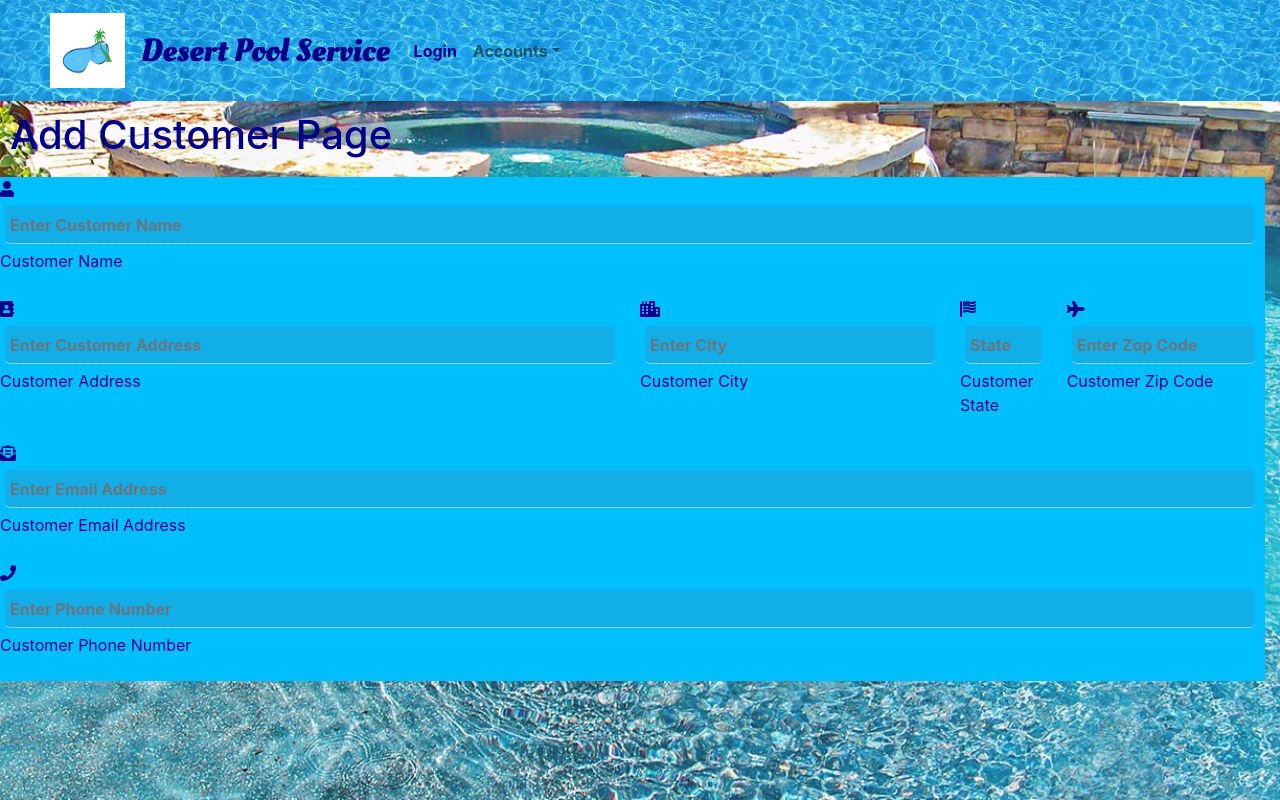
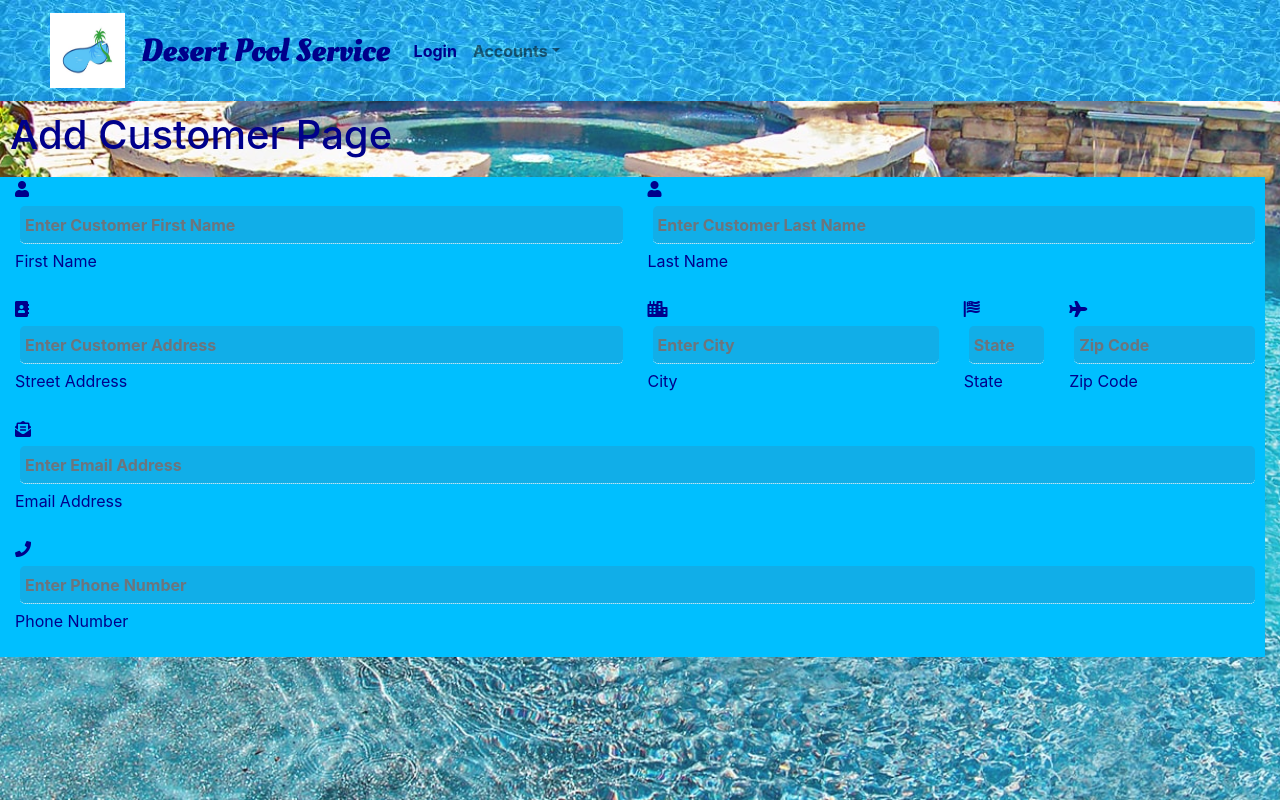
Before and after one commit to bayar-ali/desert-pool-service, a React (Create React App) app in the folder client/: page /addcustomer in a window 1280 px wide. Shown: the top 800 px of the page. Built offline with nearby package versions, Linux system fonts and the light colour scheme.

Commit message:
Updated customer data pulled from db to have address as an object.

```diff
--- a/client/src/components/customercard/CustomerCard.css
+++ b/client/src/components/customercard/CustomerCard.css
@@ -4,6 +4,7 @@
     text-align: left;
     padding-right: 15px!important;
     margin-right: 15px;
+    padding-left: 15px!important;
 }
 
 .formatInput {
--- a/client/src/components/customercard/CustomerCard.js
+++ b/client/src/components/customercard/CustomerCard.js
@@ -3,7 +3,7 @@ import "./CustomerCard.css"
 import { MDBRow, MDBCol, MDBBtn, MDBInput } from 'mdbreact';
 // import "./CustomerCard.css"
 
-function CustomerCard({CustomerRecord, handleChange, editable}) {
+function CustomerCard({ CustomerRecord, handleChange, editable }) {
 
 
     return (
@@ -13,9 +13,9 @@ function CustomerCard({CustomerRecord, handleChange, editable}) {
                     <MDBCol>
                         <MDBInput
                             className="formatInput"
-                            label='Customer Name'
-                            name="Name"
-                            value={CustomerRecord.Name}
+                            label='First Name'
+                            name="firstName"
+                            value={CustomerRecord.firstName}
                             onChange={handleChange}
                             icon='user'
                             group
@@ -24,15 +24,34 @@ function CustomerCard({CustomerRecord, handleChange, editable}) {
                             validate
                             error='wrong'
                             success='right'
-                            placeHolder="Enter Customer Name"
+                            placeHolder="Enter Customer First Name"
                         />
+                    </MDBCol>
+                    <MDBCol>
+                        <MDBInput
+                            className="formatInput"
+                            label='Last Name'
+                            name="lastName"
+                            value={CustomerRecord.lastName}
+                            onChange={handleChange}
+                            icon='user'
+                            group
+                            disabled={editable}
+                            type='text'
+                            validate
+                            error='wrong'
+                            success='right'
+                            placeHolder="Enter Customer Last Name"
+                        />
+                    </MDBCol>
+                </MDBRow>
                 <MDBRow>
                     <MDBCol lg="6">
                         <MDBInput
                             className="formatInput"
-                                    label='Customer Address'
-                                    name="Address"
-                                    value={CustomerRecord.Address}
+                            label='Street Address'
+                            name="address"
+                            value={CustomerRecord.address}
                             onChange={handleChange}
                             icon='address-book'
                             group
@@ -46,9 +65,9 @@ function CustomerCard({CustomerRecord, handleChange, editable}) {
                     <MDBCol lg="3">
                         <MDBInput
                             className="formatInput"
-                                    label='Customer City'
-                                    name="City"
-                                    value={CustomerRecord.City}
+                            label='City'
+                            name="city"
+                            value={CustomerRecord.city}
                             onChange={handleChange}
                             icon='city'
                             group
@@ -62,9 +81,9 @@ function CustomerCard({CustomerRecord, handleChange, editable}) {
                     <MDBCol lg="1">
                         <MDBInput
                             className="formatInput"
-                                    label='Customer State'
-                                    name="State"
-                                    value={CustomerRecord.State}
+                            label='State'
+                            name="state"
+                            value={CustomerRecord.state}
                             onChange={handleChange}
                             icon='flag-usa'
                             group
@@ -78,9 +97,9 @@ function CustomerCard({CustomerRecord, handleChange, editable}) {
                     <MDBCol lg="2">
                         <MDBInput
                             className="formatInput"
-                                    label='Customer Zip Code'
-                                    name="Zip"
-                                    value={CustomerRecord.Zip}
+                            label='Zip Code'
+                            name="zipcode"
+                            value={CustomerRecord.zipcode}
                             onChange={handleChange}
                             icon='plane'
                             group
@@ -88,14 +107,16 @@ function CustomerCard({CustomerRecord, handleChange, editable}) {
                             validate
                             error='wrong'
                             success='right'
-                                    placeHolder="Enter Zop Code"
+                            placeHolder="Zip Code"
                         />
                     </MDBCol>
                 </MDBRow>
+                <MDBRow>
+                    <MDBCol>
                         <MDBInput
                             className="formatInput"
-                            label='Customer Email Address'
-                            name="Email"
+                            label='Email Address'
+                            name="email"
                             value={CustomerRecord.Email}
                             onChange={handleChange}
                             icon='envelope-open-text'
@@ -108,8 +129,8 @@ function CustomerCard({CustomerRecord, handleChange, editable}) {
                         />
                         <MDBInput
                             className="formatInput"
-                            label='Customer Phone Number'
-                            name="Phone_Num"
+                            label='Phone Number'
+                            name="phone_num"
                             value={CustomerRecord.Phone_Num}
                             onChange={handleChange}
                             icon='phone'
@@ -122,7 +143,7 @@ function CustomerCard({CustomerRecord, handleChange, editable}) {
                         />
                     </MDBCol>
                 </MDBRow>
-            </form>
+            </form >
         </>
     )
 }
--- a/client/src/components/pages/AddCustomer.js
+++ b/client/src/components/pages/AddCustomer.js
@@ -7,7 +7,7 @@ import "./AddCustomer.css";
 
 function AddCustomer() {
 
-    let [result, setResult] = useState({firstName:"", lastName:"", City:"", State:"", Zip:"", Phone_Num:"", Email:"" })
+    let [result, setResult] = useState({firstName:"", lastName:"", city:"", state:"", zip:"", phone_num:"", email:"" })
     const [formObject, setFormObject] = useState({})
     // useEffect(() => {
     //     loadCustomer()
@@ -29,10 +29,14 @@ function AddCustomer() {
 
     function addCustomer() {
         API.addCustomer({
-            name: result.Name,
-            address: result.Address,
-            phone_num: result.Phone,
-            email: result.Email
+            firstName: result.firstName,
+            lastName: result.lastName,
+            street: result.street,
+            city: result.city,
+            state: result.state,
+            zip: result.zip,
+            phone_num: result.phone,
+            email: result.email
         })
             .then(response => clearFields())
             .catch(error => console.log(error));
--- a/client/src/components/pages/Customer.js
+++ b/client/src/components/pages/Customer.js
@@ -28,8 +28,12 @@ function Customer(props) {
                 for (let i = 0; i < response.data.length; i++) {
                     let customer = {
                         select: (<button name="Submit" className="formatButton" onClick= {() => handleSubmit(response.data[i]._id)}>Select</button>),
-                        name: response.data[i].Name,
-                        address: response.data[i].Address,
+                        firstName: response.data[i].firstName,
+                        lastName: response.data[i].lastName,
+                        street: response.data[i].address.street,
+                        city: response.data[i].address.city,
+                        state: response.data[i].address.state,
+                        zipcode: response.data[i].address.zipcode,
                         phone: response.data[i].Phone_Num,
                         email: response.data[i].Email
                     }
--- a/client/src/components/pages/ViewCustomer.css
+++ b/client/src/components/pages/ViewCustomer.css
@@ -0,0 +1,6 @@
+.formatButton {
+    border-bottom-left-radius: 5px;
+    border-top-left-radius: 5px;
+    border-top-right-radius: 5px;
+    border-bottom-right-radius: 5px;
+}
--- a/client/src/components/pages/ViewCustomer.js
+++ b/client/src/components/pages/ViewCustomer.js
@@ -20,7 +20,7 @@ function ViewCustomer(props) {
     const handleChange = (event) => {
         // event.preventDefault();
         const { name, value } = event.target;
-        setResult({...result, [name]: value});
+        setResult({ ...result, [name]: value });
     }
 
     const handlePush = () => {
@@ -28,7 +28,7 @@ function ViewCustomer(props) {
     }
 
     const handleSave = () => {
-        API.updateCustomer(props.match.params.id, {Phone_Num: result.Phone_Num})
+        API.updateCustomer(props.match.params.id, { firstName: result.firstName, lastName: result.lastName, address: result.address, city: result.city, state: result.state, zipcode: result.zipcode, Phone_Num: result.phone_num, Email: result.email })
             .then(response => {
                 setEditable(true);
                 alert("Customer data updated.");
@@ -69,10 +69,12 @@ function ViewCustomer(props) {
                 </MDBCol>
                 <MDBCol lg="8">
                     <CustomerCard CustomerRecord={result} handleChange={handleChange} editable={editable} />
-                    {editable?<button
+                    {editable ? <button
+                        className="formatButton"
                         onClick={handlePush}
-                    >Edit</button>:
+                    >Edit</button> :
                         <button
+                            className="formatButton"
                             onClick={handleSave}
                         >Save</button>}
                 </MDBCol>
--- a/client/src/components/resultslist/ResultsList.css
+++ b/client/src/components/resultslist/ResultsList.css
@@ -13,6 +13,6 @@
 
 }
 
-MDBDataTable.formatTable {
+/* MDBDataTable.formatTable {
     row-gap: 32dp!important;
-}
+} */
--- a/client/src/components/resultslist/ResultsList.js
+++ b/client/src/components/resultslist/ResultsList.js
@@ -12,13 +12,33 @@ const ResultsList = (props) => {
                 sort: "disabled"
             },
             {
-                label: [<i key="name" className="fa fa-swimmer mr-2 blue-text" aria-hidden="true"></i>, 'Name'],
-                field: 'name',
+                label: [<i key="firstName" className="fa fa-swimmer mr-2 blue-text" aria-hidden="true"></i>, 'First Name'],
+                field: 'firstName',
                 sort: 'asc'
             },
             {
-                label: [<i key="addtess" className="fa fa-address-book mr-2 blue-text" aria-hidden="true"></i>, "Address"],
-                field: 'address',
+                label: [<i key="lastName" className="fa fa-swimmer mr-2 blue-text" aria-hidden="true"></i>, 'Last Name'],
+                field: 'lastName',
+                sort: 'asc'
+            },
+            {
+                label: [<i key="addtess" className="fa fa-address-book mr-2 blue-text" aria-hidden="true"></i>, "Street"],
+                field: 'street',
+                sort: 'asc'
+            },
+            {
+                label: [<i key="city" className="fa fa-address-book mr-2 blue-text" aria-hidden="true"></i>, "City"],
+                field: 'city',
+                sort: 'asc'
+            },
+            {
+                label: [<i key="state" className="fa fa-address-book mr-2 blue-text" aria-hidden="true"></i>, "State"],
+                field: 'state',
+                sort: 'asc'
+            },
+            {
+                label: [<i key="zip" className="fa fa-address-book mr-2 blue-text" aria-hidden="true"></i>, "Zip Code"],
+                field: 'zipcode',
                 sort: 'asc'
             },
             {
```
Lines whose indentation alone changed are shown as unchanged.
